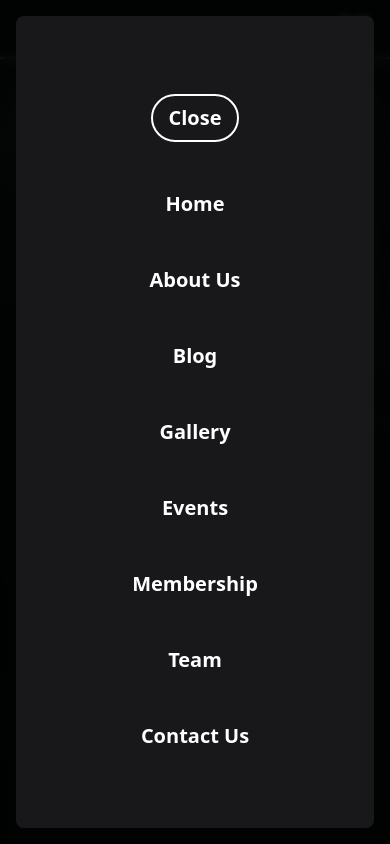
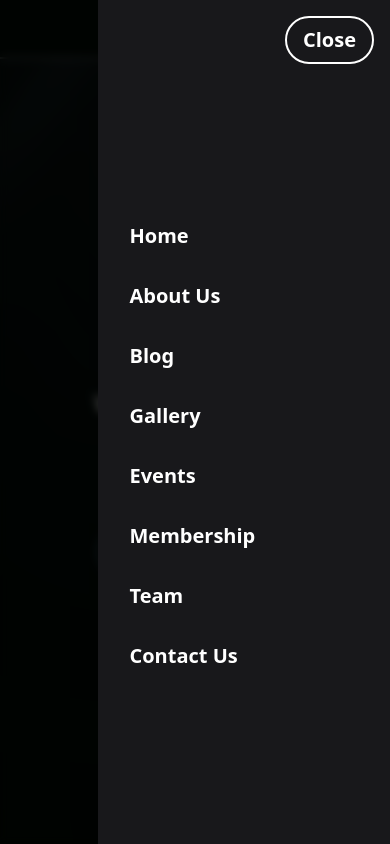
Before and after one commit to ACM-LNMIIT/ACM-Chapter-LNMIIT, a React (Vite) app: page / in a window 390 px wide. Both pictures are taken after a click on the button 354 px from the left and 28 px from the top of the page. Shown: the top 844 px of the page. Built offline with nearby package versions, Linux system fonts and the light colour scheme.

Commit message:
fix: responsive mobile nav drawer + update broken Cloudinary event images

```diff
--- a/src/App.jsx
+++ b/src/App.jsx
@@ -1,5 +1,6 @@
 import { useEffect, useState } from "react";
 import { BrowserRouter as Router, Routes, Route, Link } from "react-router-dom";
+import { motion, AnimatePresence } from "motion/react";
 import "./App.css";
 import Home from "./pages/home";
 import ComingSoon from "./pages/ComingSoon";
@@ -29,43 +30,60 @@ function App() {
 		<Router>
 			<div className="relative overflow-x-hidden">
 				<NavBar isOpen={isOpen} setOpen={setOpen} />
+			<AnimatePresence>
 			{isOpen && (
-					<div className="fixed inset-0 bg-black bg-opacity-70 sm:hidden backdrop-blur-sm z-50 flex items-center justify-center p-4 overflow-y-auto">
-						<div className="w-full h-full dark:bg-[#f0e9ba] bg-zinc-900 rounded-lg">
-							<div className="flex flex-col text-white dark:text-zinc-900 text-xl font-semibold justify-center items-center gap-12 h-full">
+				<motion.div
+					initial={{ opacity: 0 }}
+					animate={{ opacity: 1 }}
+					exit={{ opacity: 0 }}
+					className="fixed inset-0 bg-black bg-opacity-70 md:hidden backdrop-blur-sm z-50"
+					onClick={() => setOpen(false)}
+				>
+					<motion.div
+						initial={{ x: "100%" }}
+						animate={{ x: 0 }}
+						transition={{ type: "spring", stiffness: 300, damping: 30 }}
+						className="absolute right-0 top-0 h-full w-[75%] max-w-sm dark:bg-[#f0e9ba] bg-zinc-900 shadow-2xl"
+						onClick={(e) => e.stopPropagation()}
+					>
+						<div className="flex flex-col text-white dark:text-zinc-900 text-xl font-semibold h-full pt-20 pb-8 px-8">
 							<div
 								onClick={() => setOpen(false)}
-									className="border-2 border-white dark:border-zinc-900 px-4 rounded-full p-2 hover:bg-white/10 dark:hover:bg-zinc-900/10 cursor-pointer transition-colors">
+								className="absolute top-4 right-4 border-2 border-white dark:border-zinc-900 px-4 rounded-full p-2 hover:bg-white/10 dark:hover:bg-zinc-900/10 cursor-pointer transition-colors">
 								Close
 							</div>
-								<Link onClick={() => setOpen(false)} to="/">
-									Home
+							<nav className="flex flex-col gap-8 flex-1 justify-center">
+								{[
+									{ label: "Home", to: "/" },
+									{ label: "About Us", to: "/aboutus" },
+									{ label: "Blog", to: "/blog" },
+									{ label: "Gallery", to: "/gallery" },
+									{ label: "Events", to: "/events" },
+									{ label: "Membership", to: "/membership" },
+									{ label: "Team", to: "/team" },
+									{ label: "Contact Us", to: "/contactus" },
+								].map((item, i) => (
+									<motion.div
+										key={item.to}
+										initial={{ x: 50, opacity: 0 }}
+										animate={{ x: 0, opacity: 1 }}
+										transition={{ delay: i * 0.05 + 0.15 }}
+									>
+										<Link
+											onClick={() => setOpen(false)}
+											to={item.to}
+											className="hover:text-[#bb86fc] transition-colors"
+										>
+											{item.label}
 										</Link>
-								<Link onClick={() => setOpen(false)} to="/aboutus">
-									About Us
-								</Link>
-								<Link onClick={() => setOpen(false)} to="/blog">
-									Blog
-								</Link>
-								<Link onClick={() => setOpen(false)} to="/gallery">
-									Gallery
-								</Link>
-								<Link onClick={() => setOpen(false)} to="/events">
-									Events
-								</Link>
-								<Link onClick={() => setOpen(false)} to="/membership">
-									Membership
-								</Link>
-								<Link onClick={() => setOpen(false)} to="/team">
-									Team
-								</Link>
-								<Link onClick={() => setOpen(false)} to="/contactus">
-									Contact Us
-								</Link>
+									</motion.div>
+								))}
+							</nav>
 						</div>
-						</div>
-					</div>
+					</motion.div>
+				</motion.div>
 			)}
+			</AnimatePresence>
 			<div className="pt-[7vh]">
 					{" "}
 					{/* Prevent content from going behind fixed navbar */}
--- a/src/components/Event/Content.jsx
+++ b/src/components/Event/Content.jsx
@@ -9,7 +9,7 @@ function Content() {
   const img11Url =
     "https://res.cloudinary.com/dwva7x2z8/image/upload/v1768632668/Img11_rxdkrm.png";
   const img22Url =
-    "https://res.cloudinary.com/dwva7x2z8/image/upload/v1768626901/acmSpeaker_ofnudr.jpg"; // UPDATED URL
+    "https://res.cloudinary.com/dwva7x2z8/image/upload/v1774367270/blog-app/gw4vaod5stil1mpdqyhl.webp"; // UPDATED URL
 
 const handleSeeMore = () => {
   navigate("/events");
--- a/src/utils/allEvents.js
+++ b/src/utils/allEvents.js
@@ -34,7 +34,7 @@ const allEventsData = {
       category: "seminar",
       status: "completed",
       popupImage:
-        "https://res.cloudinary.com/dwva7x2z8/image/upload/v1768626901/acmSpeaker_ofnudr.jpg",
+        "https://res.cloudinary.com/dwva7x2z8/image/upload/v1774367270/blog-app/gw4vaod5stil1mpdqyhl.webp",
       pdfLink: "/pdfs/ai-digital-health.pdf",
       content: {
         heading: "Distinguished Speaker Talk - AI in Digital Health",
@@ -65,7 +65,7 @@ const allEventsData = {
       category: "workshop",
       status: "completed",
       popupImage:
-        "https://res.cloudinary.com/dwva7x2z8/image/upload/v1768626846/codeQuest_l7cizo.png",
+        "https://res.cloudinary.com/dwva7x2z8/image/upload/v1774367277/blog-app/pd3nmrbg6wnonceo3vpl.webp",
       pdfLink: "/pdfs/codequest.pdf",
       content: {
         heading: "CodeQuest - The Ultimate Coding Challenge",
@@ -130,7 +130,7 @@ const allEventsData = {
       category: "contest",
       status: "completed",
       popupImage:
-        "https://res.cloudinary.com/dwva7x2z8/image/upload/v1768626884/codeQPoster_p4guqe.jpg",
+        "https://res.cloudinary.com/dwva7x2z8/image/upload/v1774367276/blog-app/eo8po2nreuvpmq3s8ywm.webp",
       registrationLink:
         "https://docs.google.com/forms/d/e/1FAIpQLScTiJQieby_mEoTtMj6Iohe-q4RPSx6TrxDiJaDVNQS6tLi_g/viewform?usp=sharing&ouid=102111210845982472815",
       content: {
@@ -172,7 +172,7 @@ const allEventsData = {
       category: "Hackathon",
       status: "upcoming",
       popupImage:
-        "https://res.cloudinary.com/dwva7x2z8/image/upload/v1768626893/bor2_pnmzl3.jpg",
+        "https://res.cloudinary.com/dwva7x2z8/image/upload/v1774367275/blog-app/bbkti65nyivs7ni1qhrx.webp",
       registrationLink: "#register-bor2",
     },
     {
@@ -187,7 +187,7 @@ const allEventsData = {
       category: "Hands-On Experience",
       status: "upcoming",
       popupImage:
-        "https://res.cloudinary.com/dwva7x2z8/image/upload/v1768583407/insightX_e9wj6l.jpg",
+        "https://res.cloudinary.com/dwva7x2z8/image/upload/v1774367306/blog-app/r3t85gt2ioz74hskx4tk.webp",
       registrationLink: "https://forms.gle/YLoqy37Wq7MBDT796",
     },
     {
```
Lines whose indentation alone changed are shown as unchanged.
